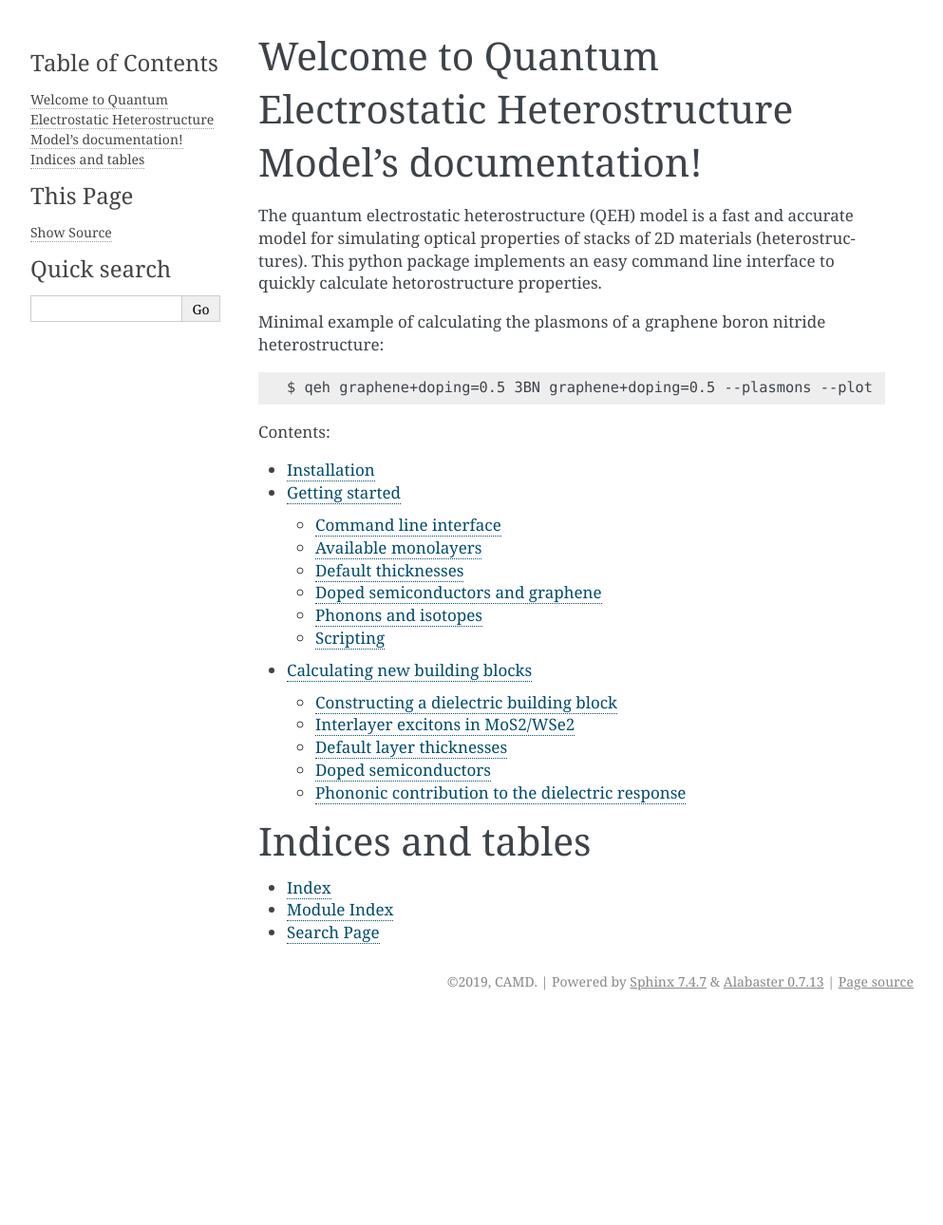
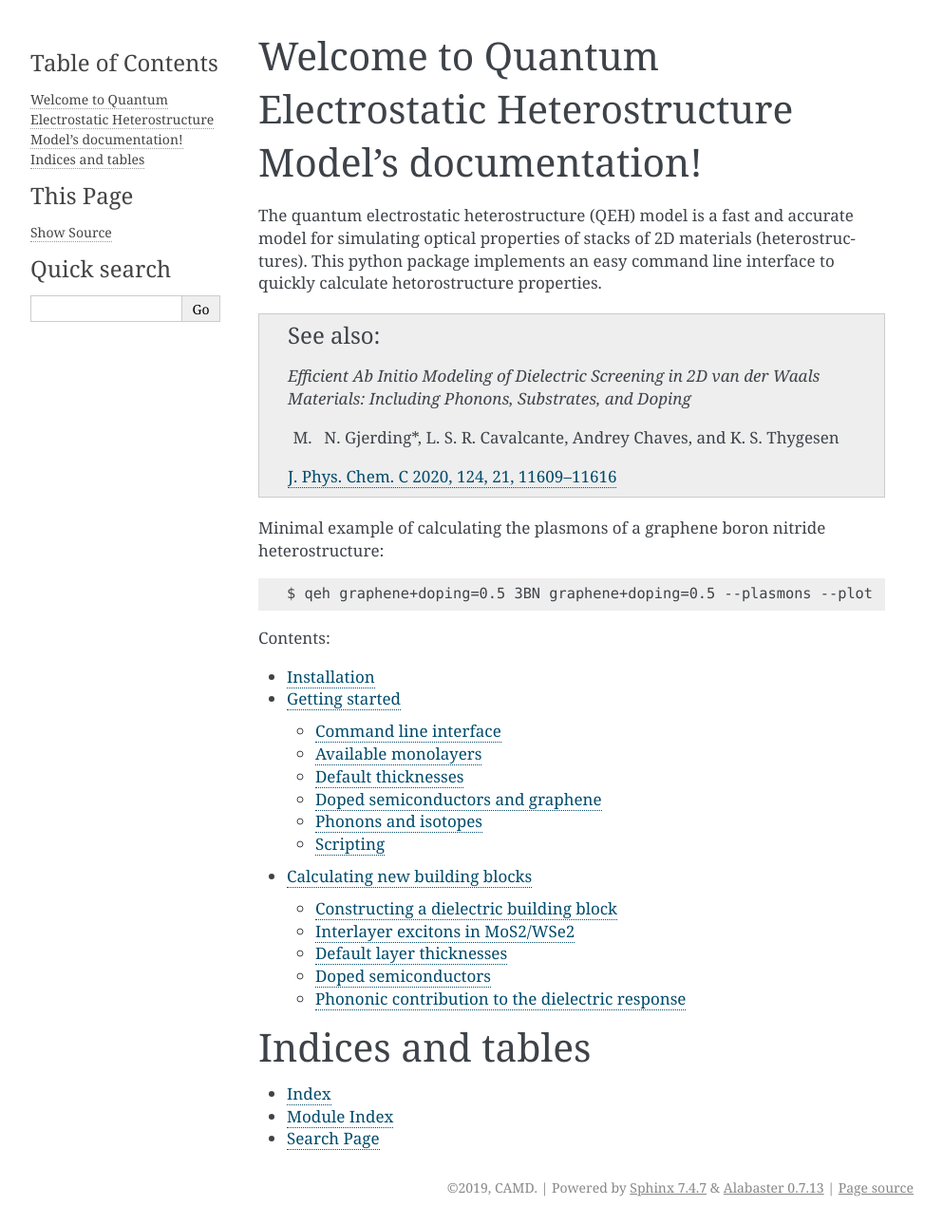
Before and after one commit to dijasila/QEH, a Sphinx documentation site: the page built from docs/index.rst, in a window 1280 px wide. Shown: the whole page at 95% size, without its empty margins (148-1141 px from the left). Built offline with Sphinx 7.4.7, drawn with Linux system fonts in a browser that asks for light colours; before the commit the page ends 1073 px from its top, so only the background shows below that.

Commit message:
Add link to paper

```diff
--- a/docs/index.rst
+++ b/docs/index.rst
@@ -10,6 +10,16 @@ and accurate model for simulating optical properties of stacks
 of 2D materials (heterostructures). This python package implements
 an easy command line interface to quickly calculate hetorostructure
 properties.
+
+.. seealso::
+
+  *Efficient Ab Initio Modeling of Dielectric Screening in 2D van der Waals
+  Materials: Including Phonons, Substrates, and Doping*
+
+  M. N. Gjerding*, L. S. R. Cavalcante, Andrey Chaves, and K. S. Thygesen
+
+  `J. Phys. Chem. C 2020, 124, 21, 11609–11616
+  <https://doi.org/10.1021/acs.jpcc.0c01635>`__
 
 Minimal example of calculating the plasmons of a graphene boron nitride
 heterostructure::
```
